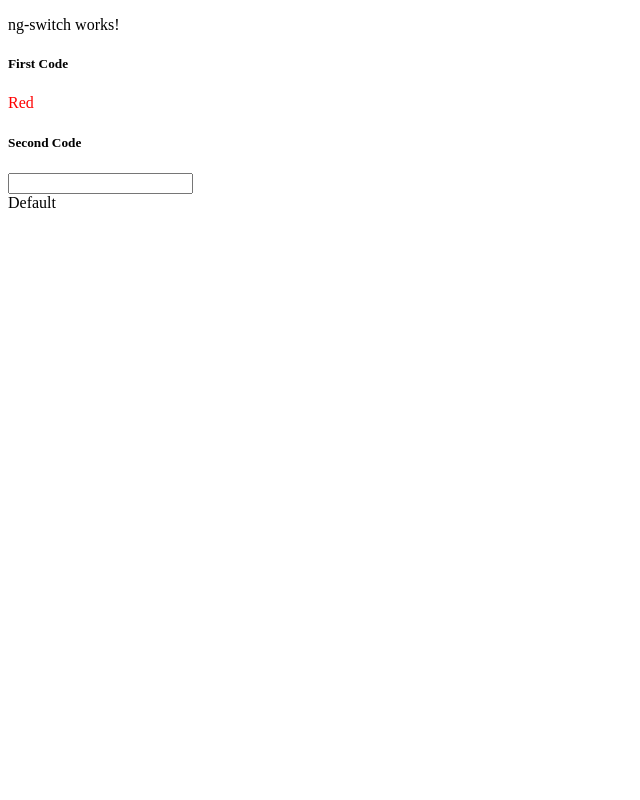
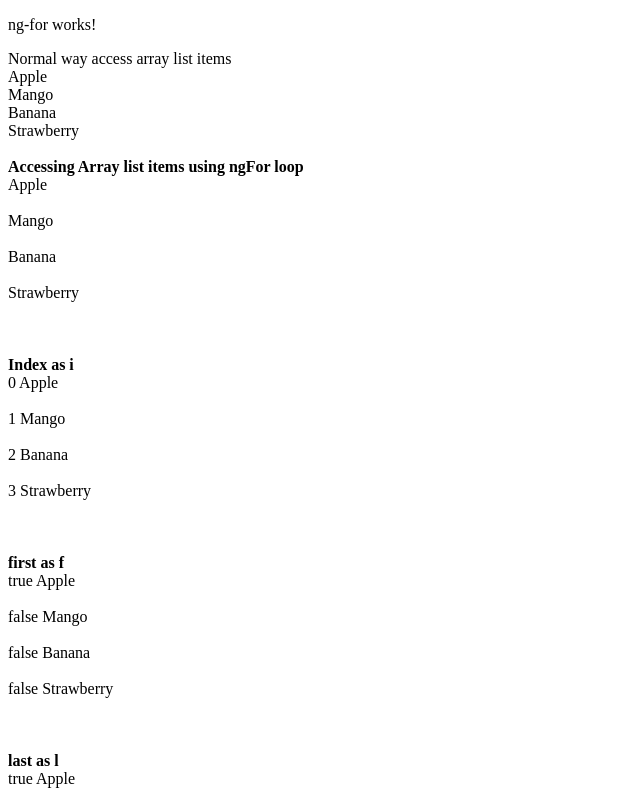
Before and after one commit to silentlips215/AngularTutorialCode, an Angular app: page / in a window 1280 px wide. Shown: the top 800 px of the page, without its empty margins (0-640 px from the left). Built offline with nearby package versions, Linux system fonts and the light colour scheme.

Commit message:
ngFor (Structural Directive) - added

```diff
--- a/src/app/app.component.html
+++ b/src/app/app.component.html
@@ -8,4 +8,5 @@
   <!-- <app-two-way-binding></app-two-way-binding> -->
   <!-- <app-ng-if></app-ng-if> -->
   <!-- <app-ng-if-else></app-ng-if-else> -->
-  <app-ng-switch></app-ng-switch>
+  <!-- <app-ng-switch></app-ng-switch> -->
+   <app-ng-for></app-ng-for>
--- a/src/app/app.component.ts
+++ b/src/app/app.component.ts
@@ -15,13 +15,14 @@ import { TwoWayBindingComponent } from './two-way-binding/two-way-binding.compon
 import { NgIfComponent } from './structural-directives/ng-if/ng-if.component';
 import { NgIfElseComponent } from './structural-directives/ng-if-else/ng-if-else.component';
 import { NgSwitchComponent } from './structural-directives/ng-switch/ng-switch.component';
+import { NgForComponent } from './structural-directives/ng-for/ng-for.component';
 // decorator function
 @Component({
   selector: 'app-root', //element selector
   // selector: '.app-root', // class selector
   // selector: '[app-root]', // attribute selector
   standalone: true,
-  imports: [CommonModule, RouterOutlet, UserComponent, EventsComponent, PropBindingComponent, ClassBindingComponent, NgClassComponent, StyleBindingComponent, TemplateReferenceComponent, CounterComponent, FormsModule, TwoWayBindingComponent, NgIfComponent, NgIfElseComponent, NgSwitchComponent],
+  imports: [CommonModule, RouterOutlet, UserComponent, EventsComponent, PropBindingComponent, ClassBindingComponent, NgClassComponent, StyleBindingComponent, TemplateReferenceComponent, CounterComponent, FormsModule, TwoWayBindingComponent, NgIfComponent, NgIfElseComponent, NgSwitchComponent, NgForComponent],
   templateUrl: './app.component.html',
   // template: `hello world, senga ye`,
   styleUrl: './app.component.css',
--- /dev/null
+++ b/src/app/structural-directives/ng-for/ng-for.component.html
@@ -0,0 +1,82 @@
+<!-- ngFor directive iterats over a collection od dat like an array, list, etc, and crates an HTML element for each of the items from an HTML template -->
+
+<p>ng-for works!</p>
+
+<!-- normally array list items can be accessed using their indices -->
+<div> Normal way access array list items</div>
+<div>{{fruits[0]}}</div>
+<div>{{fruits[1]}}</div>
+<div>{{fruits[2]}}</div>
+<div>{{fruits[3]}}</div>
+
+
+
+<br />
+
+<b> Accessing Array list items using ngFor loop </b>
+<!-- ngFor is a structure directive used to retrieve all array list values at once -->
+<div *ngFor="let fruit of fruits">
+    <div>{{fruit}}</div> <br />
+</div>
+
+<br />
+<br />
+<!-- You can also declare an index value if you need with ngFor -->
+<b>Index as i</b>
+<div *ngFor="let fruit of fruits; index as i">
+    <div>{{i}} {{fruit}}</div> <br />
+</div>
+
+
+<br />
+<br />
+<!-- You can also return true / false values if you need with ngFor -->
+<!-- "first as f" returns, the first value (true) and for the remaining it returns (false) -->
+<b>first as f</b>
+<div *ngFor="let fruit of fruits; first as f">
+    <div>{{f}} {{fruit}}</div> <br />
+</div>
+
+<br />
+<br />
+<!-- You can also return true / false values if you need with ngFor -->
+<!-- "last as l" returns, the last value (true) and for the remaining it returns (false) -->
+<b>last as l</b>
+<div *ngFor="let fruit of fruits; first as l">
+    <div>{{l}} {{fruit}}</div> <br />
+</div>
+
+
+<br />
+<br />
+<!-- You can also return true / false values if you need with ngFor -->
+<!-- "odd as o" returns, the odd index (true) and for the remaining even indices it returns (false) -->
+<b>odd as o</b>
+<div *ngFor="let fruit of fruits; odd as o">
+    <div>{{o}} {{fruit}}</div> <br />
+</div>
+
+<br />
+<br />
+<!-- You can also return true / false values if you need with ngFor -->
+<!-- "even as e" returns, the even index (true) and for the remaining odd indices it returns (false) -->
+<b>even as e</b>
+<div *ngFor="let fruit of fruits; even as e">
+    <div>{{e}} {{fruit}}</div> <br />
+</div>
+
+
+<br />
+<br />
+<b> Array of objects accessing them using ngFor</b>
+<div *ngFor="let person of persons">
+    <div>{{person}}</div> <!-- if you directly use {{person}} in ngFor, you will get outputs like [object  Object] -->
+
+    <!-- to access them correctly you need to use like person.subname (person.name , person.age, person.isMarried)-->
+    <div>{{person.name}}</div>
+    <div>{{person.age}}</div>
+    <div>{{person.isMarried}}</div>
+<br />
+
+
+</div>
--- /dev/null
+++ b/src/app/structural-directives/ng-for/ng-for.component.ts
@@ -0,0 +1,23 @@
+import { CommonModule } from '@angular/common';
+import { Component } from '@angular/core';
+
+@Component({
+  selector: 'app-ng-for',
+  standalone: true,
+  imports: [CommonModule],
+  templateUrl: './ng-for.component.html',
+  styleUrl: './ng-for.component.css'
+})
+export class NgForComponent {
+ fruits = ["Apple", "Mango", "Banana", "Strawberry"];
+
+ numbers = [1,2,3,4,5,6,7,8,9,10];
+
+ // array of objects
+ public persons = [
+  {name: "Kumar", age: 25, isMarried: true},
+  {name: "Adil", age: 29, isMarried: false},
+  {name: "Uzair", age: 27, isMarried: true},
+
+ ]
+}
```
Also changed, not shown: src/app/structural-directives/ng-for/ng-for.component.css (added), 1 other file (tests, documents, lock files or other folders).
